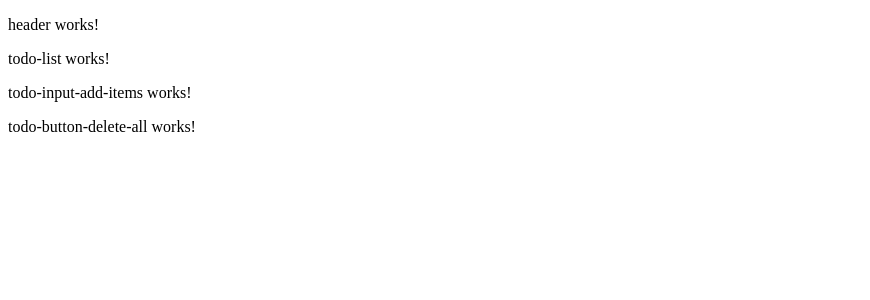
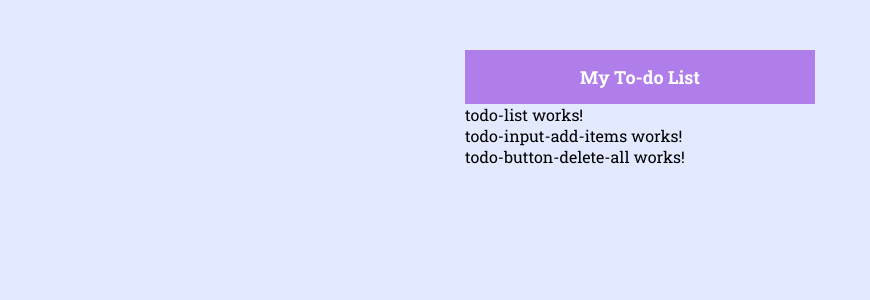
Before and after one commit to JaderRA/To-do-List, an Angular app in the folder app-todo/: page / in a window 1280 px wide. Shown: the top 300 px of the page, without its empty margins (0-870 px from the left). Built offline with nearby package versions, Linux system fonts and the light colour scheme.

Commit message:
build: adicionados e configurados css no header

```diff
--- a/app-todo/src/app/modules/home/components/header/header.component.html
+++ b/app-todo/src/app/modules/home/components/header/header.component.html
@@ -1 +1 @@
-<p>header works!</p>
+<h1>My To-do List</h1>
--- a/app-todo/src/app/modules/home/components/header/header.component.scss
+++ b/app-todo/src/app/modules/home/components/header/header.component.scss
@@ -0,0 +1,12 @@
+@import '../../../../../dist/scss/variables.scss';
+
+h1{
+    width: 100%;
+    padding: 15px 0;
+
+    text-align: center;
+    font-size: 18px;
+    color: $secondary-text-color;
+
+    background-color: $tertiary-background-color;
+}
--- a/app-todo/src/app/modules/home/components/todo-list/todo-list.component.html
+++ b/app-todo/src/app/modules/home/components/todo-list/todo-list.component.html
@@ -1 +1,4 @@
 <p>todo-list works!</p>
+
+<app-todo-input-add-items></app-todo-input-add-items>
+<app-todo-button-delete-all></app-todo-button-delete-all>
--- a/app-todo/src/app/modules/home/pages/home/home.component.html
+++ b/app-todo/src/app/modules/home/pages/home/home.component.html
@@ -1,4 +1,4 @@
-<app-header></app-header>
-<app-todo-list></app-todo-list>
-<app-todo-input-add-items></app-todo-input-add-items>
-<app-todo-button-delete-all></app-todo-button-delete-all>
+<section class="container">
+    <app-header></app-header>
+    <app-todo-list></app-todo-list>
+</section>
--- a/app-todo/src/styles.scss
+++ b/app-todo/src/styles.scss
@@ -1 +1,19 @@
-/* You can add global styles to this file, and also import other style files */
+@import "./dist/scss/variables.scss";
+
+@import url('https://fonts.googleapis.com/css2?family=Roboto+Slab:wght@300;400;700&display=swap');
+
+*{
+    margin: 0;
+    padding: 0;
+    font-family: Roboto Slab;
+}
+
+body{
+    background: $primary-background-color;
+}
+
+//Classes
+.container{
+    width: 350px;
+    margin: 50px auto;
+}
```
Also changed, not shown: app-todo/src/assets/icons/icon-trash.svg (added), app-todo/src/assets/img/bg-task.png (added), app-todo/src/dist/scss/variables.scss (added).
